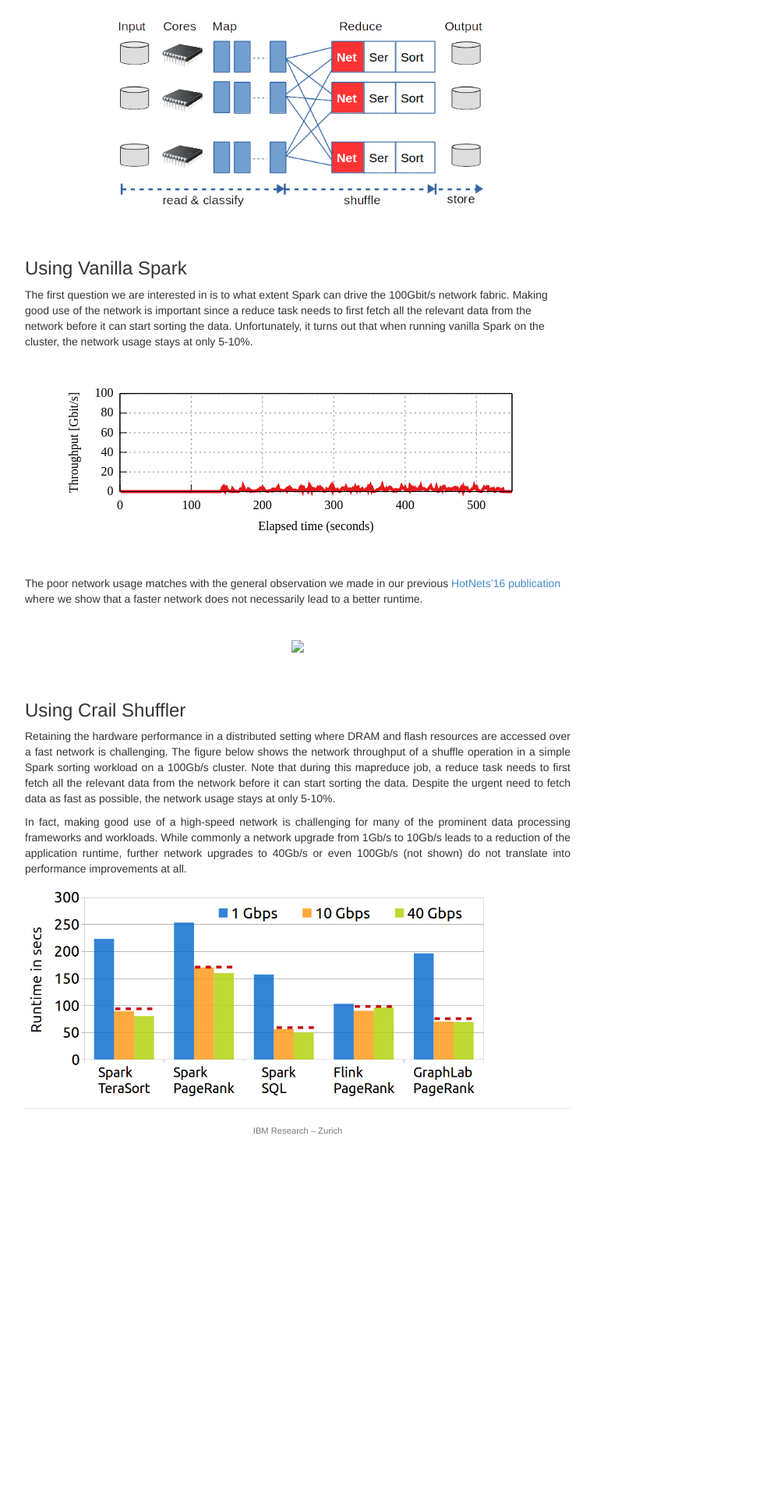
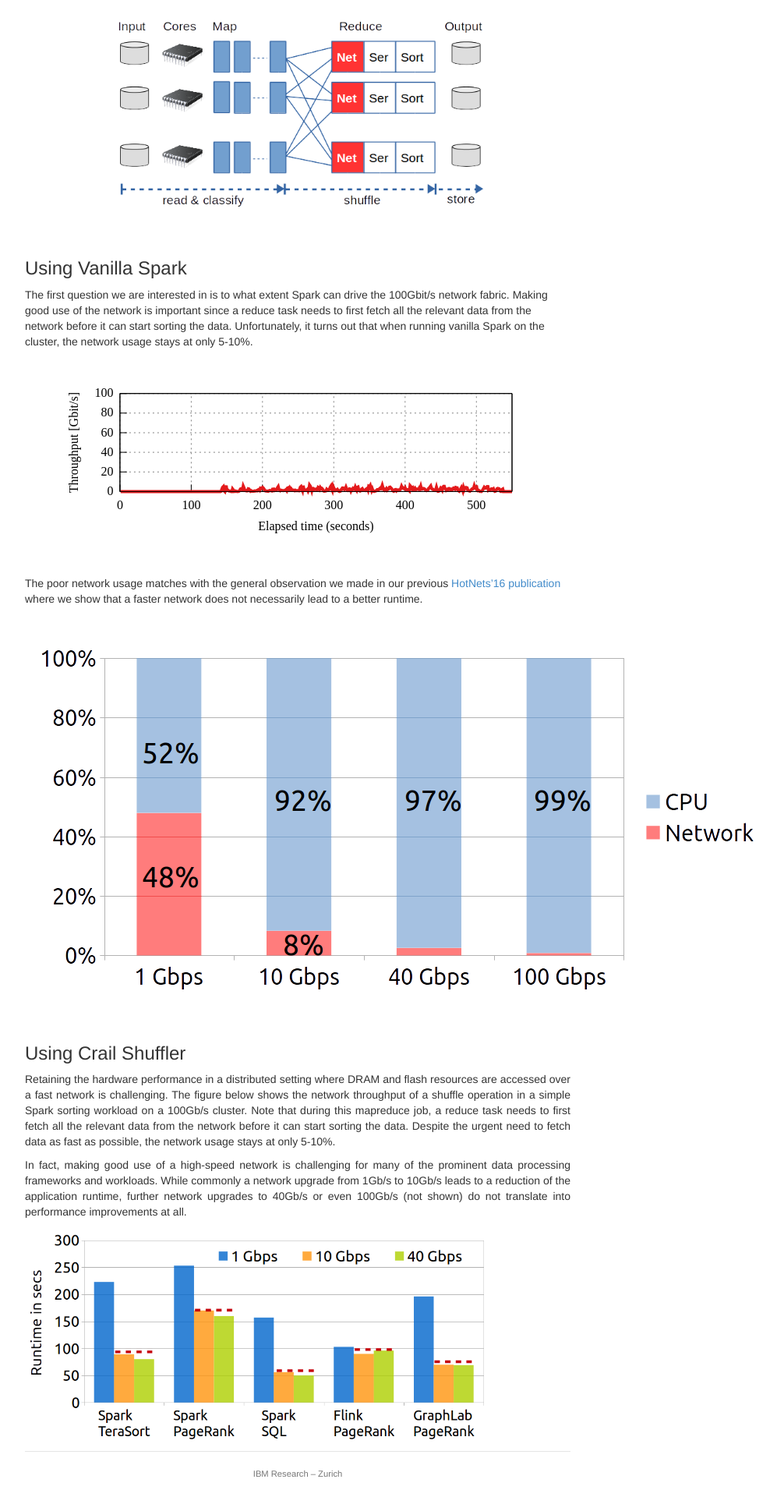
Before and after one commit to apache/incubator-crail-website, a Jekyll site: the page built from _posts/blog/2017-01-1-sorting.md, in a window 1280 px wide. Shown: the part 1079-2999 px from the top of the page at 78% size, without its empty margins (258-1255 px from the left). Built offline with Jekyll 4.4.1, drawn with Linux system fonts in a browser that asks for light colours; before the commit the page ends 2559 px from its top, so only the background shows below that.

Commit message:
Update 2017-01-1-sorting.md

```diff
--- a/_posts/blog/2017-01-1-sorting.md
+++ b/_posts/blog/2017-01-1-sorting.md
@@ -55,7 +55,7 @@
 The poor network usage matches with the general observation we made in our previous [HotNets'16 publication](http://dl.acm.org/citation.cfm?id=3027062) where we show that a faster network does not necessarily lead to a better runtime.
 
 <br>
-<div style="text-align:center"><img src ="http://crail.io/docs/cpu_network.png" /></div>
+<div style="text-align:center"><img src ="http://crail.io/img/blog/sort/cpu_network.png" /></div>
 <br><br>
 
 ### Using Crail Shuffler
```
